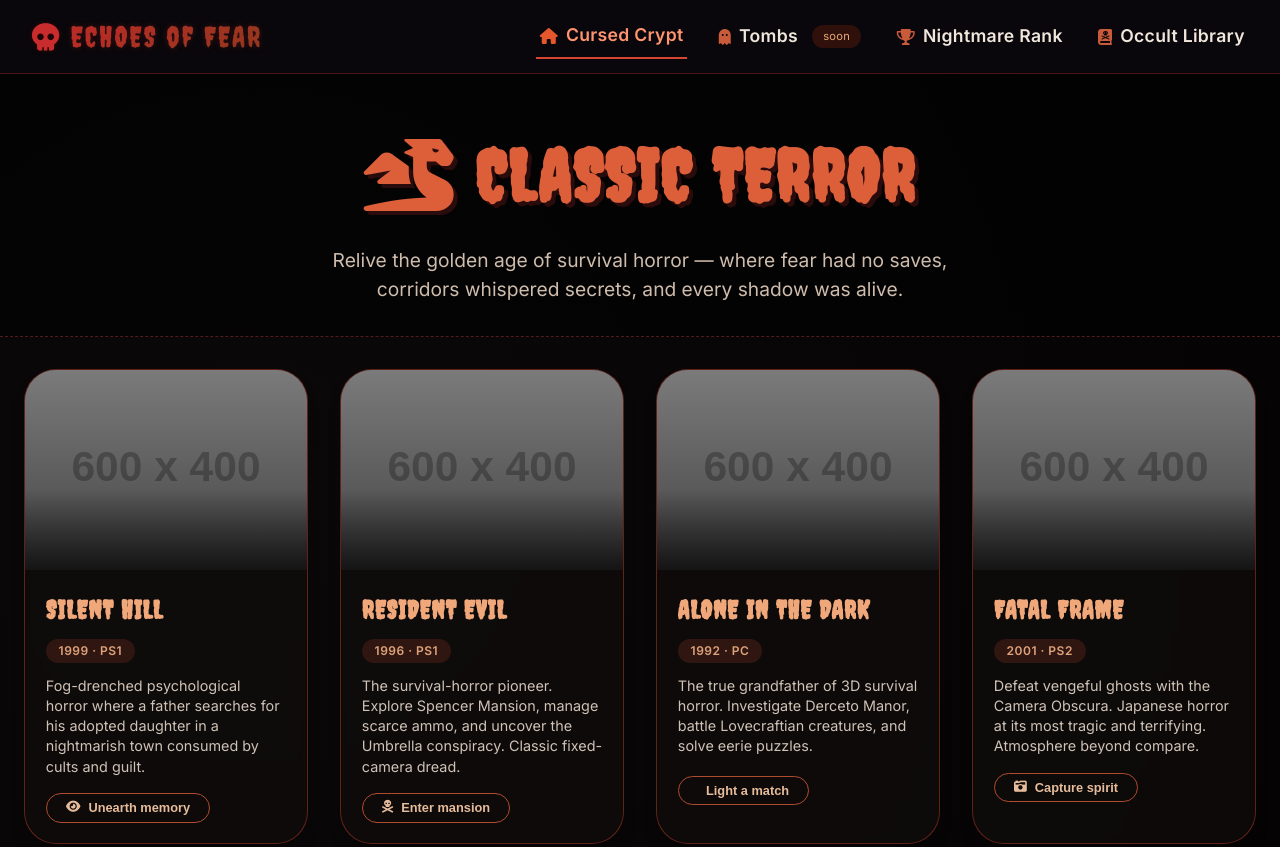
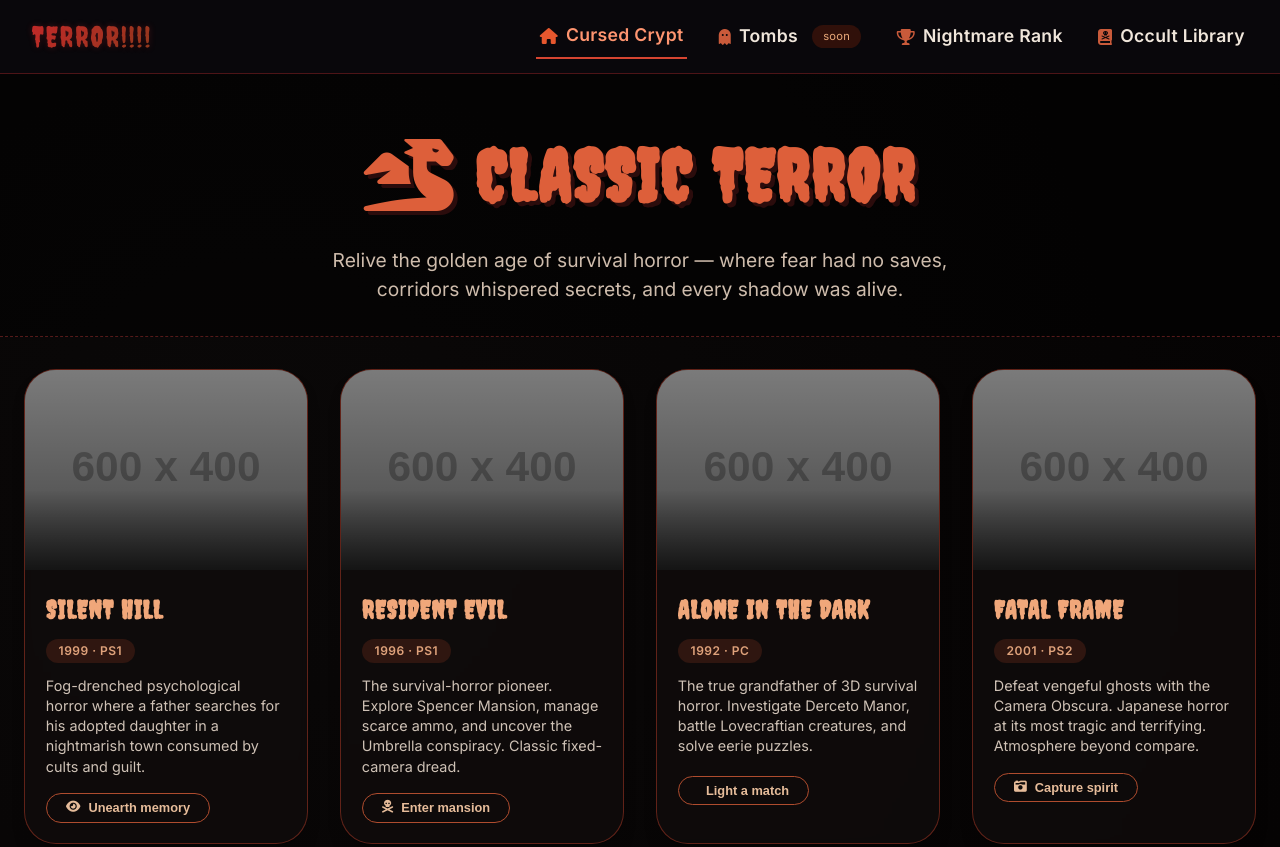
Before and after one commit to Jairo-LP/Peliculas, a plain HTML site: page index.html in a window 1280 px wide. Shown: the top 847 px of the page. Drawn offline with Linux system fonts and the light colour scheme; placeholder pictures from the web are drawn by us; some icons are missing.

Commit message:
Nuevo Titulo

```diff
--- a/index.html
+++ b/index.html
@@ -342,8 +342,8 @@
   <nav class="navbar" id="mainNavbar">
     <div class="nav-container">
       <div class="logo">
-        <i class="fas fa-skull"></i>
-        <span>ECHOES of FEAR</span>
+
+        <span>TERROR!!!!</span>
       </div>
       <button class="menu-toggle" id="mobileMenuBtn" aria-label="Menu">
         <i class="fas fa-bone"></i> <i class="fas fa-bars"></i>
```
